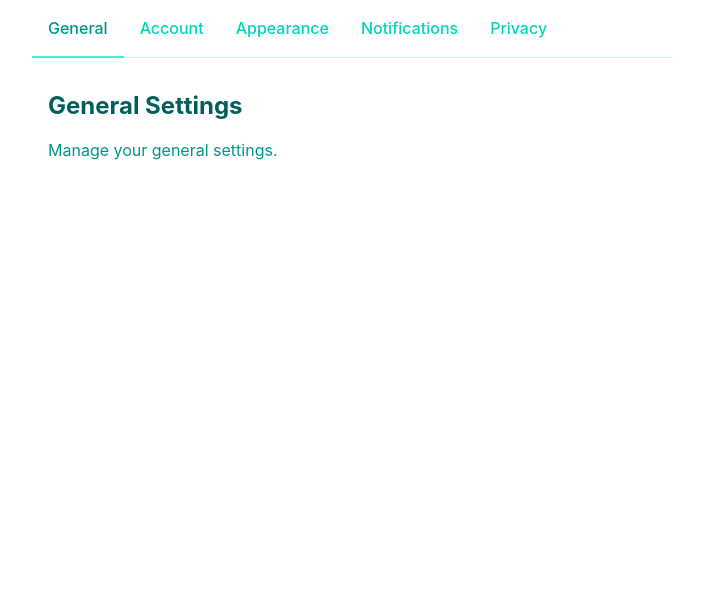
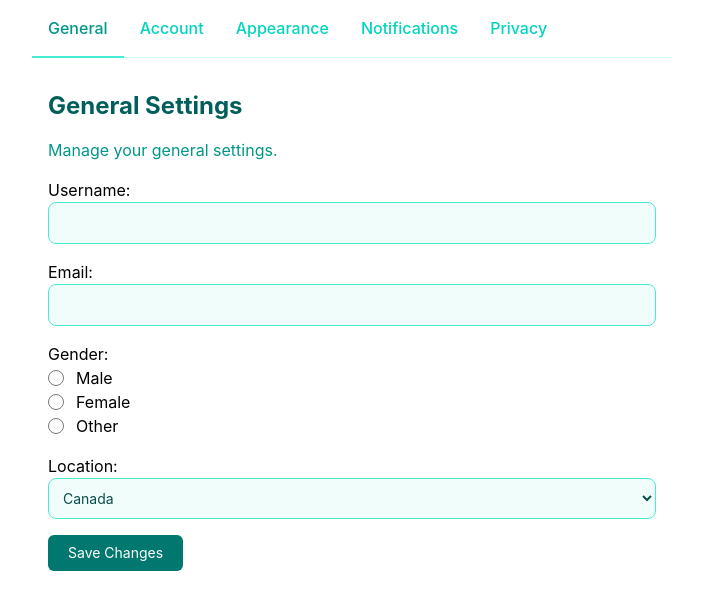
Before and after one commit to AbnerYousuf/settings-page-project, a Vue app: page / in a window 1280 px wide. Shown: the top 610 px of the page, without its empty margins (288-991 px from the left). Built offline with nearby package versions, Linux system fonts and the light colour scheme.

Commit message:
implement fade transition component and enhance general settings form with user inputs

```diff
--- /dev/null
+++ b/postcss.config.js
@@ -0,0 +1,5 @@
+export default {
+  plugins: {
+    autoprefixer: {},
+  },
+}
--- a/src/App.vue
+++ b/src/App.vue
@@ -14,9 +14,9 @@
             <!-- render every tab and provide a clickable list-->
           </ul>
       </nav>
-      <transition name="fade" mode="out-in">
+      <FadeTransitionComponent>
         <component :is="currentTabComponent"/>
-      </transition>
+      </FadeTransitionComponent>
       <!-- provide a fade transition when switching tabs and render the correct component -->
     </main>
 </template>
@@ -31,6 +31,7 @@
   import AppearancePageComponent from '@/components/AppearancePageComponent.vue';
   import NotificationsPageComponent from '@/components/NotificationsPageComponent.vue';
   import PrivacyPageComponent from '@/components/PrivacyPageComponent.vue';
+  import FadeTransitionComponent from './components/FadeTransitionComponent.vue';
 
   const tabs: Tab[] = [
     { tabName: 'General', tabIcon: 'fa-solid fa-gear', tabComponent: GeneralPageComponent },
@@ -46,15 +47,3 @@
   const currentTabComponent = computed(() => tabs.find(tab => tab.tabName === currentTab.value)?.tabComponent);
   // this is to get the component for the current tab so we can render it in the main page
 </script>
-
-<style scoped>
-.fade-enter-active,
-.fade-leave-active {
-  transition: all 0.5s ease;
-}
-
-.fade-enter-from,
-.fade-leave-to {
-  opacity: 0;
-}
-</style>
--- a/src/assets/main.css
+++ b/src/assets/main.css
@@ -1 +1,26 @@
 @import "tailwindcss";
+
+label {
+  @apply flex items-center gap-1;
+}
+
+input[type='text'],
+input[type='email'] {
+  @apply bg-teal-50 border border-teal-300 text-teal-900 text-sm rounded-lg focus:ring-blue-500 focus:border-blue-500 block w-full p-2.5;
+}
+
+textarea {
+  @apply bg-teal-50 border border-teal-300 text-teal-900 text-sm rounded-lg focus:ring-blue-500 focus:border-blue-500 block w-full p-2.5;
+}
+
+input[type='radio'] {
+  @apply w-4 h-4 border border-teal-300 rounded bg-teal-50 focus:ring-4 focus:ring-blue-300 mr-2;
+}
+
+select {
+  @apply bg-teal-50 border border-teal-300 text-teal-900 text-sm rounded-lg focus:ring-blue-500 focus:border-blue-500 block w-full p-2.5;
+}
+
+.btn-primary {
+  @apply text-white bg-teal-700 hover:bg-teal-800 focus:ring-4 focus:outline-none focus:ring-teal-300 rounded-md text-sm w-full sm:w-auto px-5 py-2 text-center;
+}
--- /dev/null
+++ b/src/components/FadeTransitionComponent.vue
@@ -0,0 +1,17 @@
+<template>
+    <transition name="fade" mode="out-in">
+        <slot />
+    </transition>
+</template>
+
+<style scoped>
+.fade-enter-active,
+.fade-leave-active {
+  transition: all 0.5s ease;
+}
+
+.fade-enter-from,
+.fade-leave-to {
+  opacity: 0;
+}
+</style>
--- a/src/components/GeneralPageComponent.vue
+++ b/src/components/GeneralPageComponent.vue
@@ -2,6 +2,51 @@
     <div class="p-4">
         <h2 class="text-2xl font-bold mb-4 text-teal-800">General Settings</h2>
         <p class="mb-4 text-teal-600">Manage your general settings.</p>
+        <form class="space-y-4 mx-auto">
+            <div>
+                <label>
+                    Username:
+                </label>
+                <input type="text" class="border border-gray-300 rounded px-2 py-1" />
+            </div>
+            <div>
+                <label>
+                    Email:
+                </label>
+                <input type="email" class="border border-gray-300 rounded px-2 py-1" />
+            </div>
+            <div>
+                <label>
+                    Gender:
+                </label>
+                <label>
+                    <input type="radio" value="male" />
+                    <span>Male</span>
+                </label>
+                <label>
+                    <input type="radio" value="female" />
+                    <span>Female</span>
+                </label>
+                <label>
+                    <input type="radio" value="other" />
+                    <span>Other</span>
+                </label>
+            </div>
+            <div>
+                <label>
+                    Location:
+                </label>
+                <select>
+                    <option value="canada">Canada</option>
+                    <option value="uk">UK</option>
+                    <option value="japan">Japan</option>
+                    <option value="other">Other</option>
+                </select>
+            </div>
+            <button type="submit" class="btn-primary">
+                Save Changes
+            </button>
+        </form>
         <!-- This is the content for the General tab -->
     </div>
 </template>
--- /dev/null
+++ b/tailwind.config.js
@@ -0,0 +1,11 @@
+/** @type {import('tailwindcss').Config} */
+export default {
+  content: [
+    './index.html',
+    './src/**/*.{vue,js,ts,jsx,tsx}',
+  ],
+  theme: {
+    extend: {},
+  },
+  plugins: [],
+}
```
